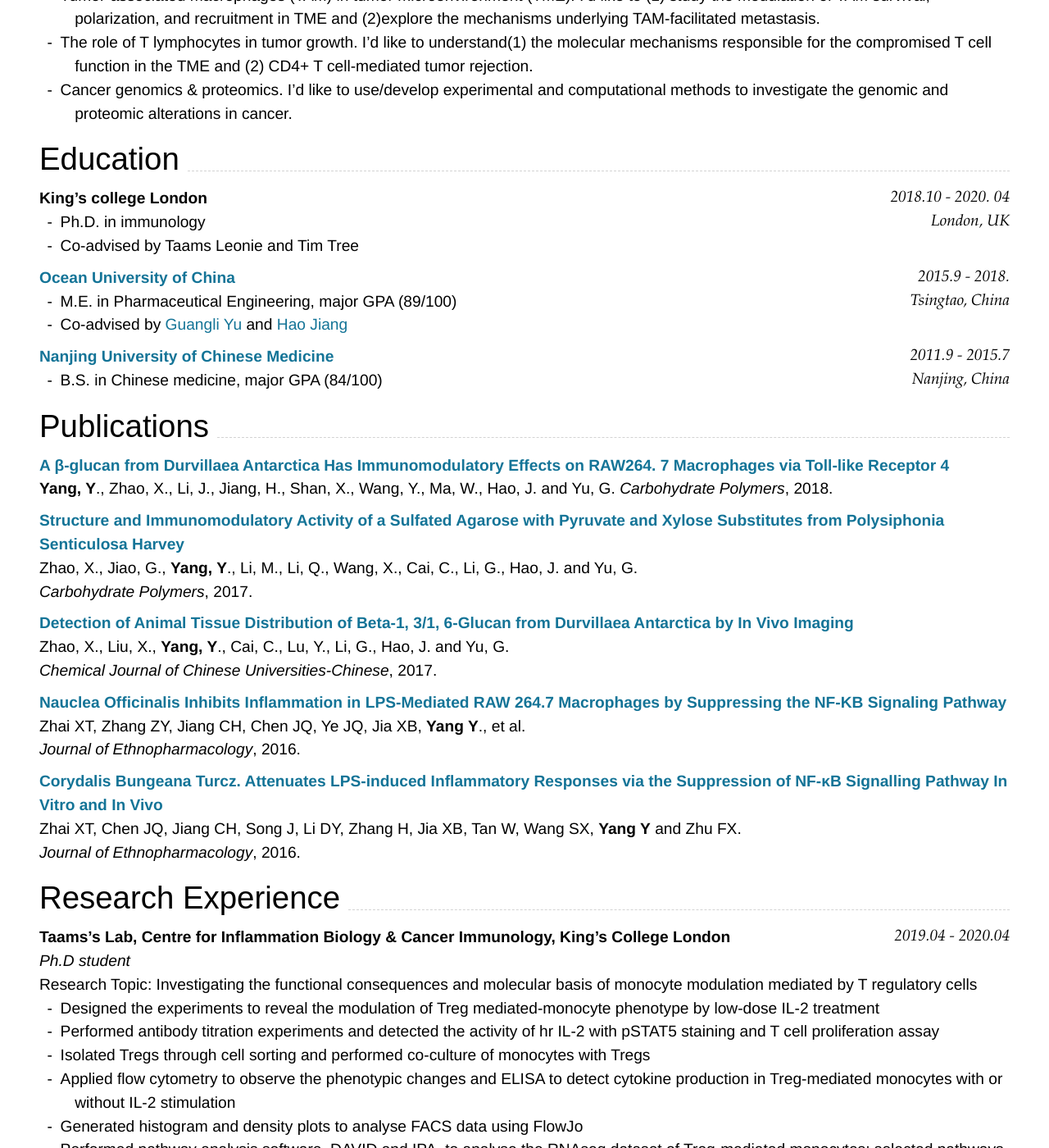
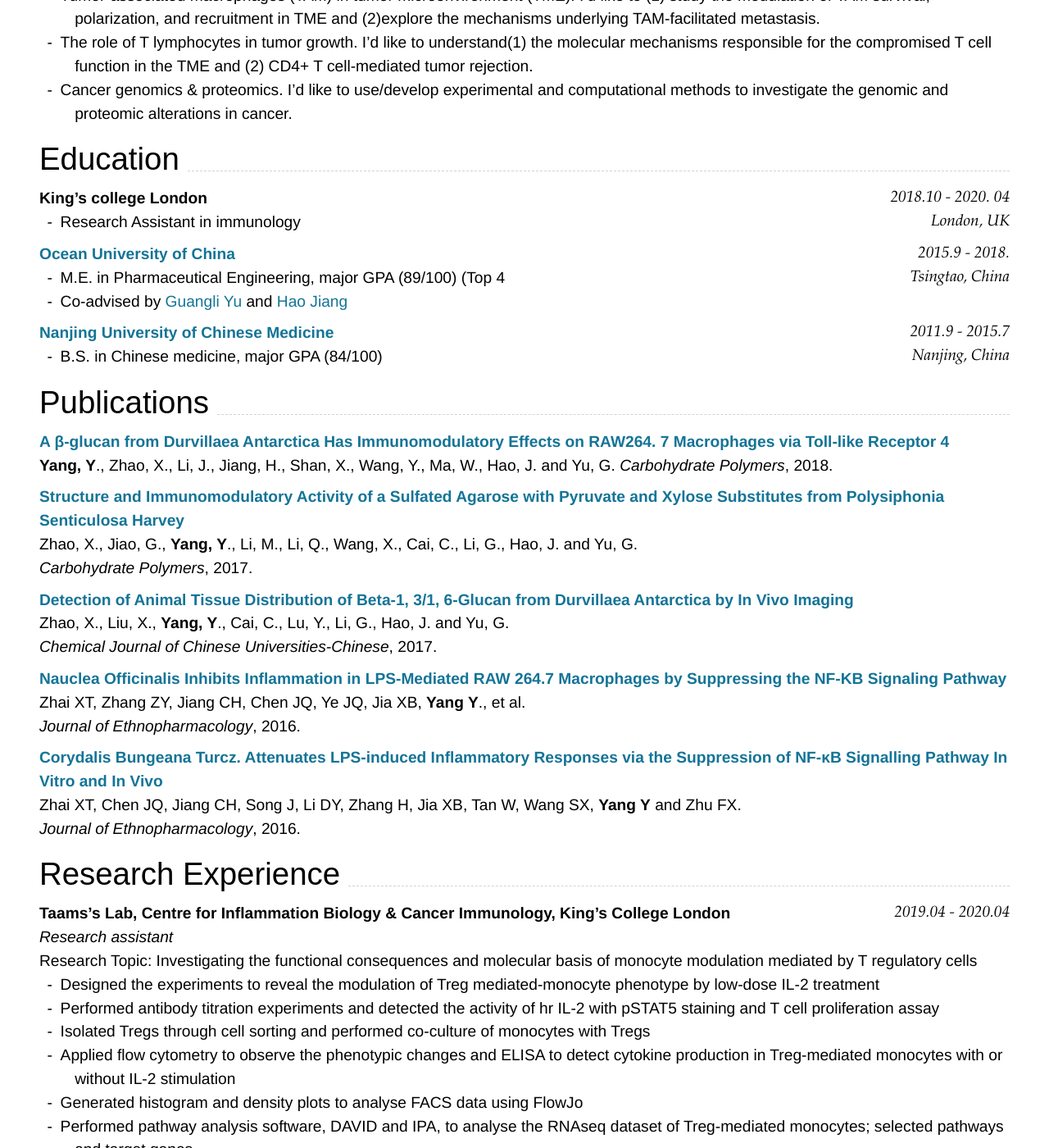
Before and after one commit to yiyiyi1992/Resume, a Jekyll site: the page built from index.md, in a window 1280 px wide and 1400 px high, scrolled down 338 px. Shown: the whole window at 82% size. Built offline with Jekyll 4.4.1, drawn with Linux system fonts in a browser that asks for light colours; nearby versions of some CDN libraries.

Commit message:
Update index.md

````diff
--- a/index.md
+++ b/index.md
@@ -24,15 +24,14 @@ email:
 London, UK
 ```
 
-- Ph.D. in immunology <br>
-- Co-advised by Taams Leonie and Tim Tree <br>
+- Research Assistant in immunology <br>
 
 ### [**Ocean University of China**](http://eweb.ouc.edu.cn/weneralwnformation/list.htm) `2015.9 - 2018.`
 
 ```
 Tsingtao, China
 ```
-- M.E. in Pharmaceutical Engineering, major GPA (89/100) <br>
+- M.E. in Pharmaceutical Engineering, major GPA (89/100) (Top 4 <br>
 - Co-advised by [Guangli Yu](https://www.researchgate.net/profile/Guangli_Yu) and [Hao Jiang](https://www.researchgate.net/profile/Hao_Jiang48?) <br>
 
 ### [**Nanjing University of Chinese Medicine**](https://english.njucm.edu.cn) `2011.9 - 2015.7`
@@ -76,7 +75,7 @@ Nanjing, China
 
 ### **Taams's Lab, Centre for Inflammation Biology & Cancer Immunology, King’s College London** `2019.04 - 2020.04`
 
-_Ph.D student_<br>
+_Research assistant_<br>
   Research Topic: Investigating the functional consequences and molecular basis of monocyte modulation mediated by T regulatory cells
 -	Designed the experiments to reveal the modulation of Treg mediated-monocyte phenotype by low-dose IL-2 treatment
 -	Performed antibody titration experiments and detected the activity of hr IL-2 with pSTAT5 staining and T cell proliferation assay
````
